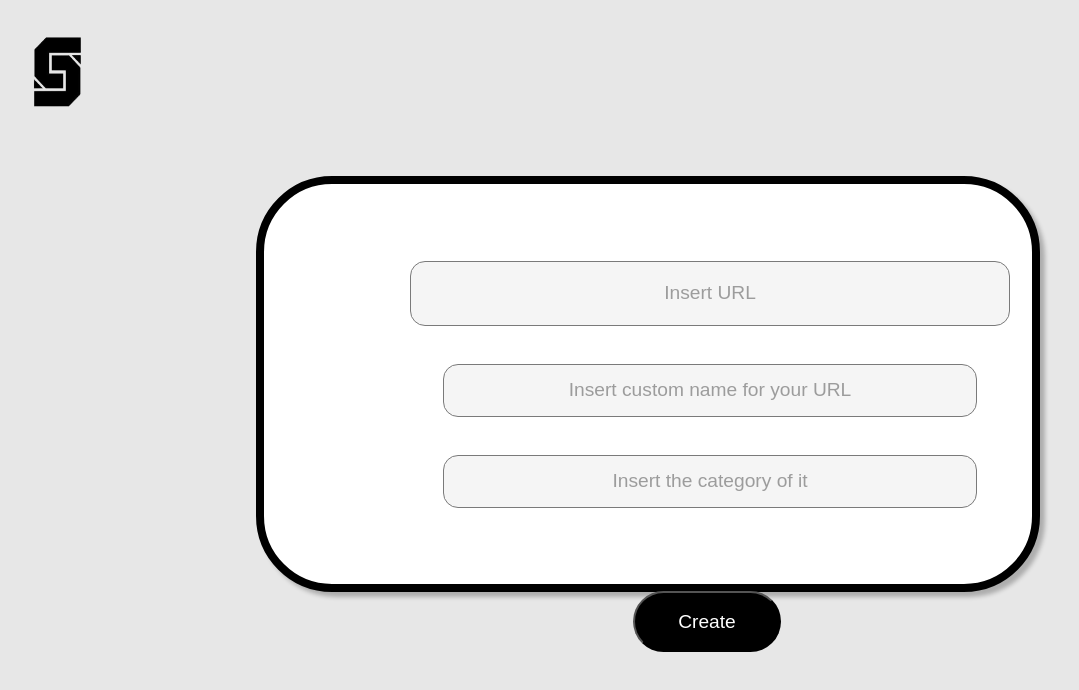
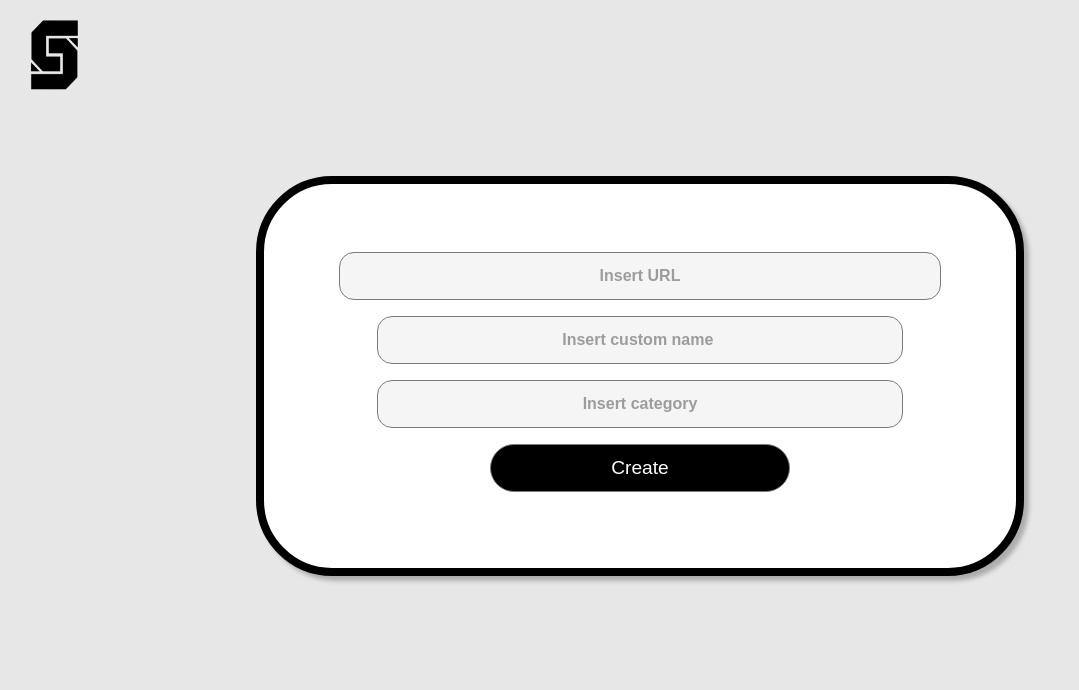
Before and after one commit to victorleonardi/Shostners-front, a Vue app: page / in a window 1280 px wide. Shown: the top 690 px of the page, without its empty margins (0-1079 px from the left). Built offline with nearby package versions, Linux system fonts and the light colour scheme.

Commit message:
Update App.vue
Add new imports (Home-Page and Header-Logo) and positioned those components.

```diff
--- a/src/App.vue
+++ b/src/App.vue
@@ -1,26 +1,25 @@
 <template>
-  <Home msg="Welcome to Your Vue.js App"/>
+  <div id="app">
+    <HeaderLogo />
+    <!-- <FormBoxes /> -->
+    <HomePage />
+  </div>
 </template>
 
 <script>
-import Home from './components/Home.vue'
+import './styles/global.css'
+
+import HeaderLogo from "./components/Header-Logo.vue";
+import HomePage from "./pages/Home-Page.vue"
+// import FormBoxes from './components/Form-Boxes.vue';
+
 
 export default {
   name: 'App',
   components: {
-    Home
-  }
+    HeaderLogo,
+    HomePage
+    // FormBoxes
+}
 }
 </script>
-
-<style>
-#app {
-  font-family: 'Kanit';
-  -webkit-font-smoothing: antialiased;
-  -moz-osx-font-smoothing: grayscale;
-  color:#7A7A7A;
-}
-body {
-  background-color: #E7E7E7;
-}
-</style>
```
